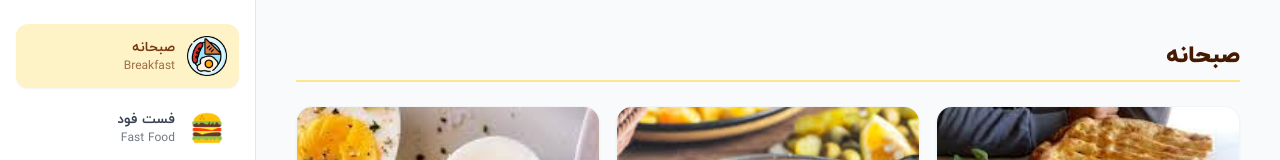
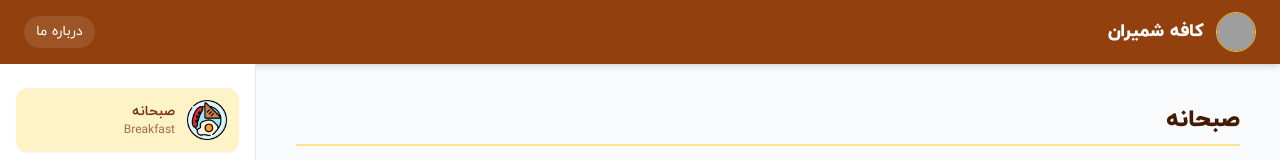
Before and after one commit to ArianAbbasian/Shemroon-Cafe, a React (Vite) app: page / in a window 1280 px wide. Shown: the top 160 px of the page. Built offline with nearby package versions, Linux system fonts and the light colour scheme; grey boxes are pictures that could not be loaded.

Commit message:
feat: add header with logo and about link to menu page

```diff
--- /dev/null
+++ b/src/components/MenuHeader.jsx
@@ -0,0 +1,28 @@
+import { Link } from 'react-router-dom';
+import cafeInfo from '../data/cafeInfo.json';
+
+export default function MenuHeader() {
+  return (
+    <header className="bg-amber-800 text-white py-3 px-6 flex items-center justify-between shadow-md">
+      {/* سمت راست: لوگو + نام کافه */}
+      <div className="flex items-center gap-3">
+        {cafeInfo.logo && (
+          <img
+            src={cafeInfo.logo}
+            alt={cafeInfo.name}
+            className="w-10 h-10 rounded-full object-cover border border-amber-400"
+          />
+        )}
+        <span className="font-extrabold text-lg">{cafeInfo.name}</span>
+      </div>
+
+      {/* سمت چپ: لینک درباره ما */}
+      <Link
+        to="/about"
+        className="text-sm bg-white/10 px-3 py-1.5 rounded-full hover:bg-white/20 transition"
+      >
+        درباره ما
+      </Link>
+    </header>
+  );
+}
--- a/src/pages/MenuPage.jsx
+++ b/src/pages/MenuPage.jsx
@@ -3,6 +3,7 @@ import categories from '../data/categories.json';
 import menuItems from '../data/menu.json';
 import Sidebar from '../components/Sidebar';
 import MenuContent from '../components/MenuContent';
+import MenuHeader from '../components/MenuHeader';
 
 export default function MenuPage() {
   const [activeCategory, setActiveCategory] = useState(categories[0]?.name || '');
@@ -21,7 +22,12 @@ export default function MenuPage() {
   }, [categories]);
 
   return (
-    <div className="flex flex-row-reverse min-h-screen bg-gray-50">
+    <div className="min-h-screen flex flex-col bg-gray-50">
+      {/* هدر جدید */}
+      <MenuHeader />
+
+      {/* بدنه اصلی: سایدبار + محتوای منو */}
+      <div className="flex flex-1 flex-row-reverse">
         <Sidebar
           categories={categories}
           activeCategory={activeCategory}
@@ -32,5 +38,6 @@ export default function MenuPage() {
           groupedItems={groupedItems}
         />
       </div>
+    </div>
   );
 }
```
Lines whose indentation alone changed are shown as unchanged.
